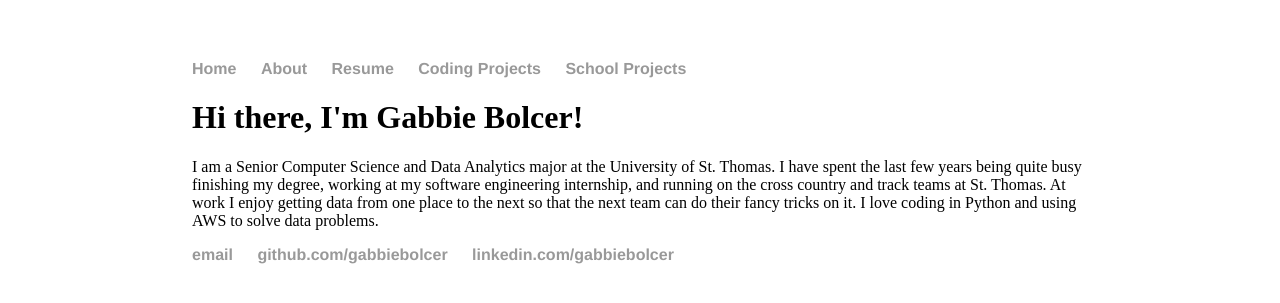
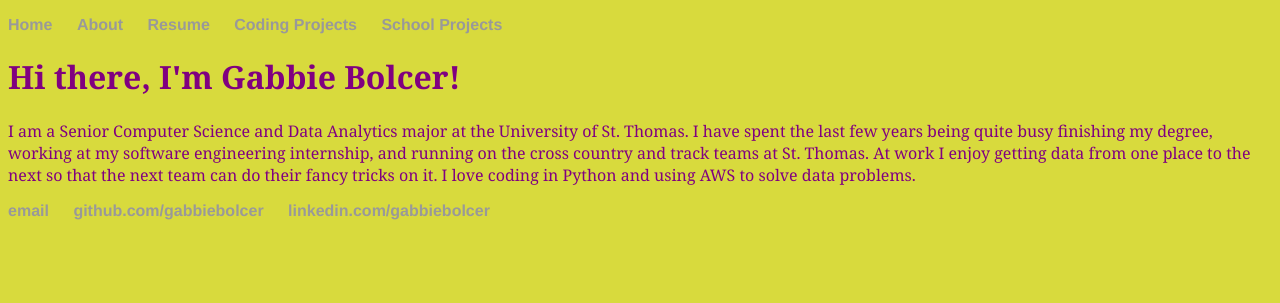
Before and after one commit to gabbiebolcer/gabbiebolcer.github.io, a Jekyll site: the page built from index.html, in a window 1280 px wide. Shown: the top 303 px of the page. Built offline with Jekyll 4.4.1, drawn with Linux system fonts in a browser that asks for light colours.

Commit message:
Update main.css

```diff
--- a/css/main.css
+++ b/css/main.css
@@ -1,6 +1,7 @@
 body {
-    margin: 60px auto;
-    width: 70%;
+    font-family: Georgia, Times, serif;
+    color: purple;
+    background-color: #d8da3d
 }
 nav ul, footer ul {
     font-family:'Helvetica', 'Arial', 'Sans-Serif';
```
